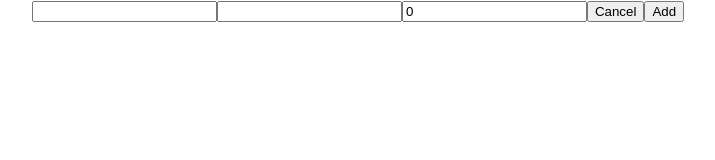
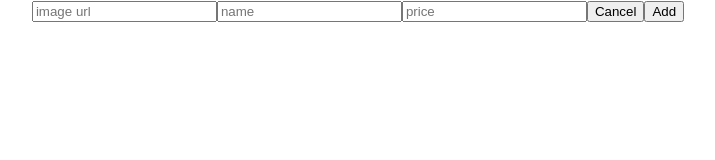
Before and after one commit to killer11fencer/Skill_Check_II, a React (Create React App) app: page / in a window 1280 px wide. Shown: the top 160 px of the page, without its empty margins (282-997 px from the left). Built offline with nearby package versions, Linux system fonts and the light colour scheme; no server answers.

Commit message:
add function

```diff
--- a/src/App.js
+++ b/src/App.js
@@ -40,7 +40,9 @@ class App extends Component {
 
 
   render() {
+
     let addButton = this.addNew;
+    console.log('inventory of the state',this.state.inventory)
 
     return (
       <div className="App">
--- a/src/Component/Form.js
+++ b/src/Component/Form.js
@@ -19,18 +19,23 @@ class Form extends Component {
         this.setState({
             name: '',
             price: 0,
-            imgurl: ''
+            img: ''
         })
     }
+    onClick = () => {
+        let newProduct = this.state;
+        this.props.add(newProduct)
+    }
     render() {
-        let {name,price,imgurl} = this.state
+
+        console.log(this.state)
         return (
             <div>
-                <input  value={imgurl} name='img' onChange={this.handleChanges}></input>
-                <input  value={name} name='product'onChange={this.handleChanges}></input>
-                <input  value={price} name='price'onChange={this.handleChanges}></input>
-                <button className='button'onCLick={this.cancelButton}>Cancel</button>
-                <button className='button' onClick={this.props.add}>Add</button>
+                <input   placeholder='image url' name='img' onChange={this.handleChanges}></input>
+                <input   placeholder='name'name='name'onChange={this.handleChanges}></input>
+                <input   placeholder='price'name='price'onChange={this.handleChanges}></input>
+                <button className='button'onClick={this.cancelButton}>Cancel</button>
+                <button className='button' onClick={this.onClick}>Add</button>
             </div>
         )
     }
```
Also changed, not shown: 1 other file (tests, documents, lock files or other folders).
